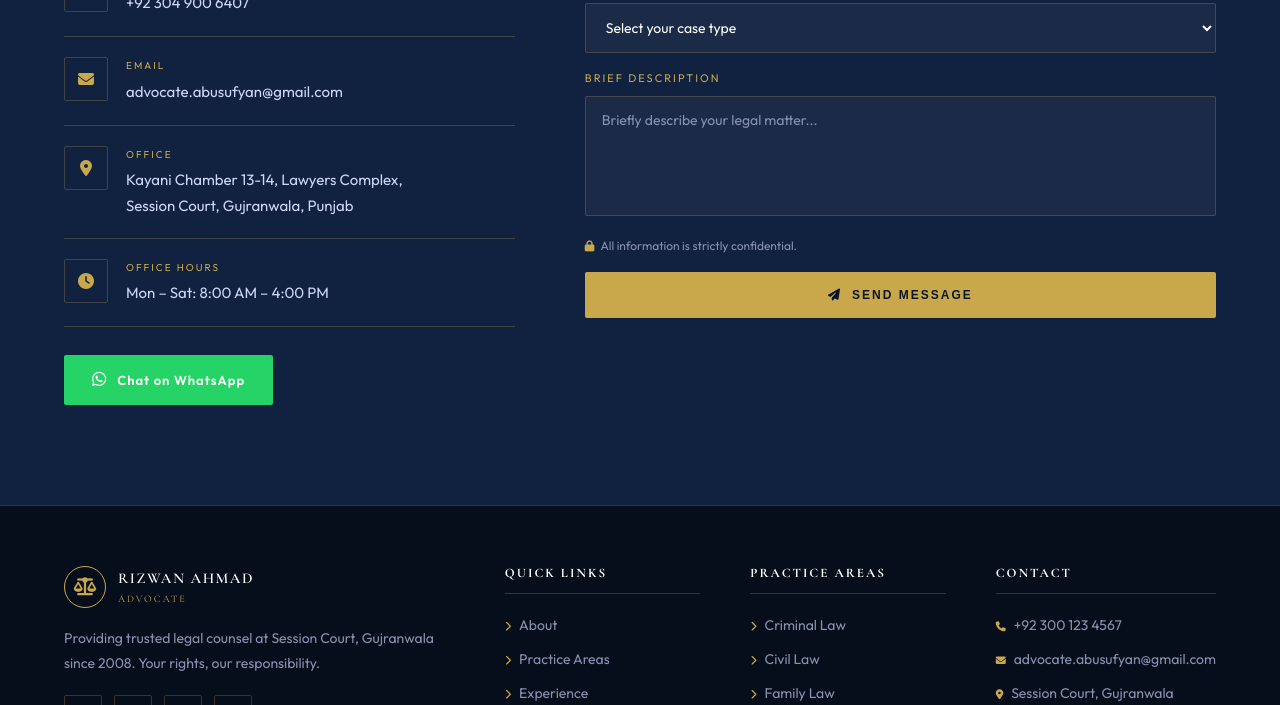
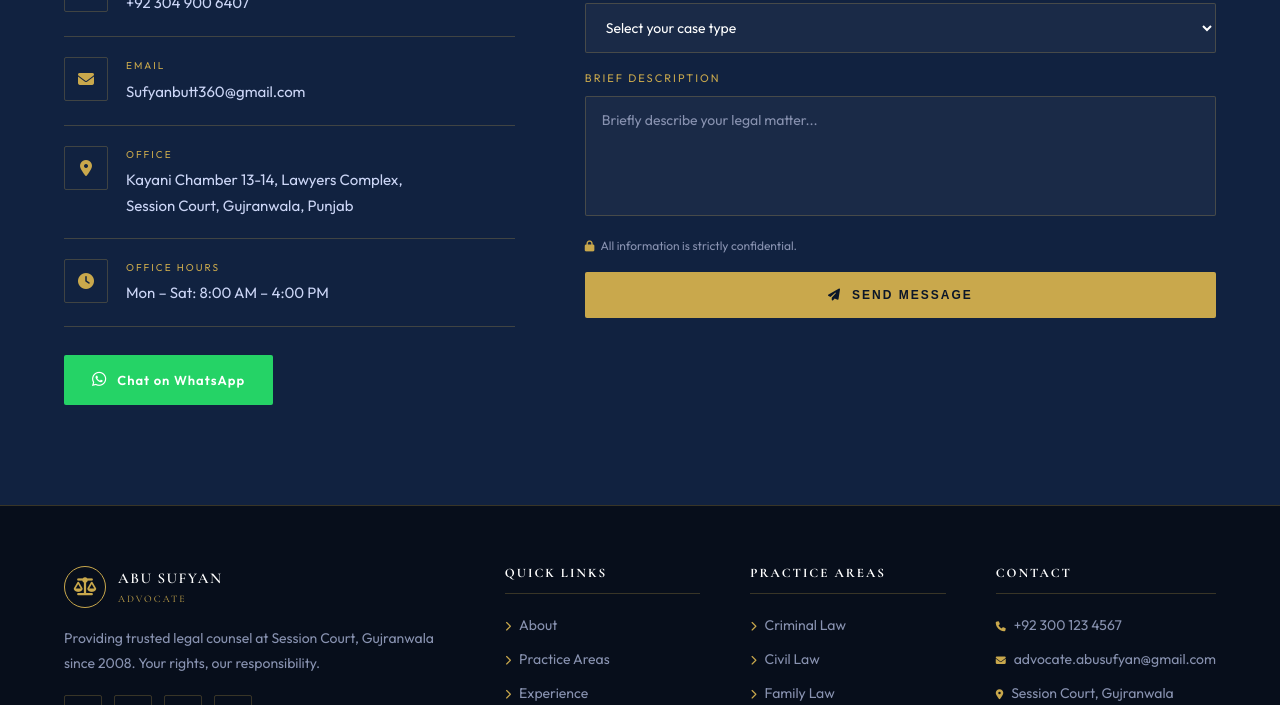
Before and after one commit to haiderzaman7436-cmyk/abusufyan, a plain HTML site: page index.html in a window 1280 px wide. Shown: the part 6102-6807 px from the top of the page. Drawn offline with nearby package versions, Linux system fonts and the light colour scheme.

Commit message:
Update index.html

```diff
--- a/index.html
+++ b/index.html
@@ -1075,7 +1075,7 @@
         <div class="contact-icon"><i class="fas fa-envelope"></i></div>
         <div class="contact-item-text">
           <label>Email</label>
-          <a href="mailto:advocate.abusufyan@gmail.com">advocate.abusufyan@gmail.com</a>
+          <a href="mailto:Sufyanbutt360@gmail.com">Sufyanbutt360@gmail.com</a>
         </div>
       </div>
       <div class="contact-item">
@@ -1146,7 +1146,7 @@
       <a href="#hero" class="nav-logo" style="text-decoration:none;">
         <div class="nav-logo-icon"><i class="fas fa-balance-scale"></i></div>
         <div class="nav-logo-text">
-          <span>Rizwan Ahmad</span>
+          <span>Abu Sufyan</span>
           <span>Advocate</span>
         </div>
       </a>
```
